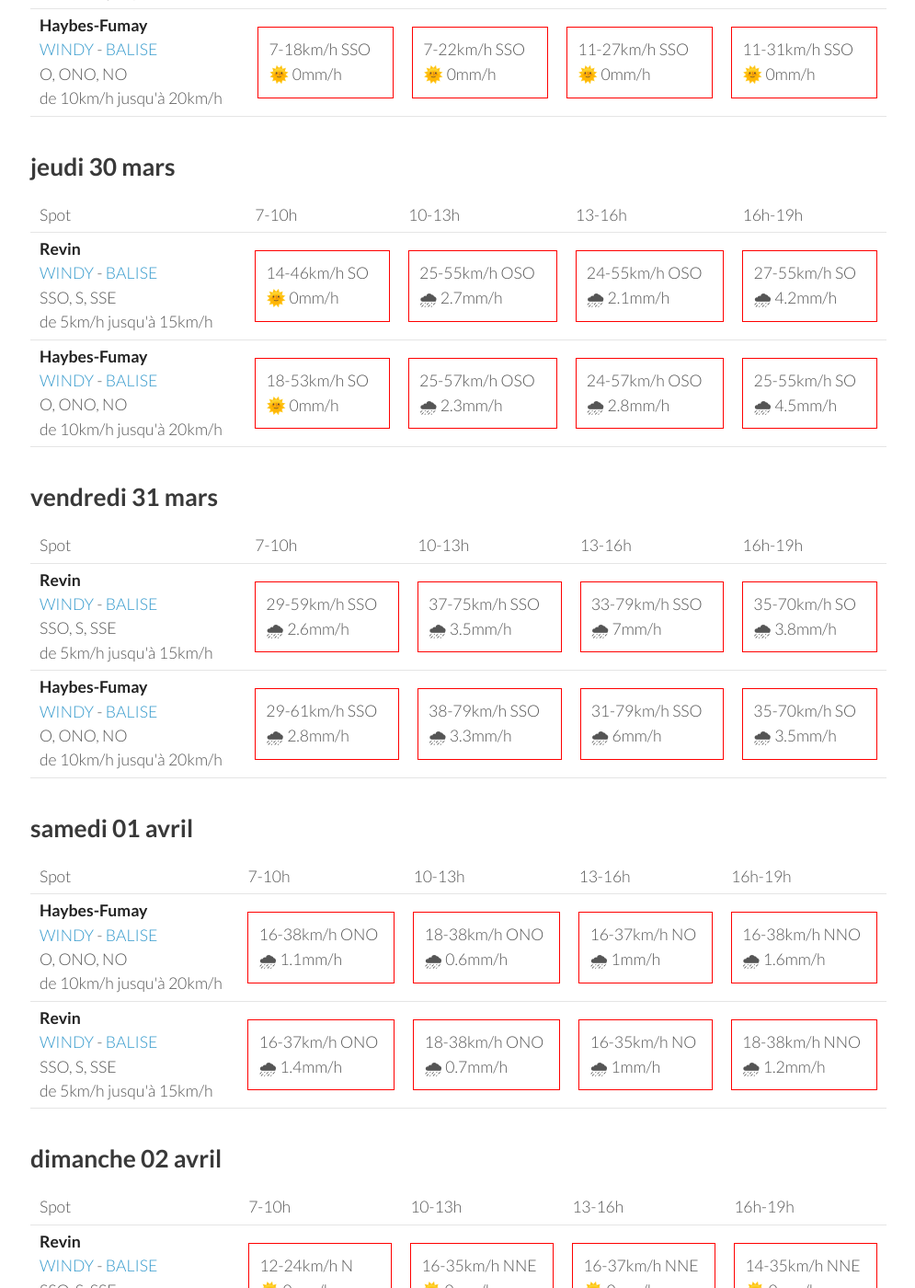
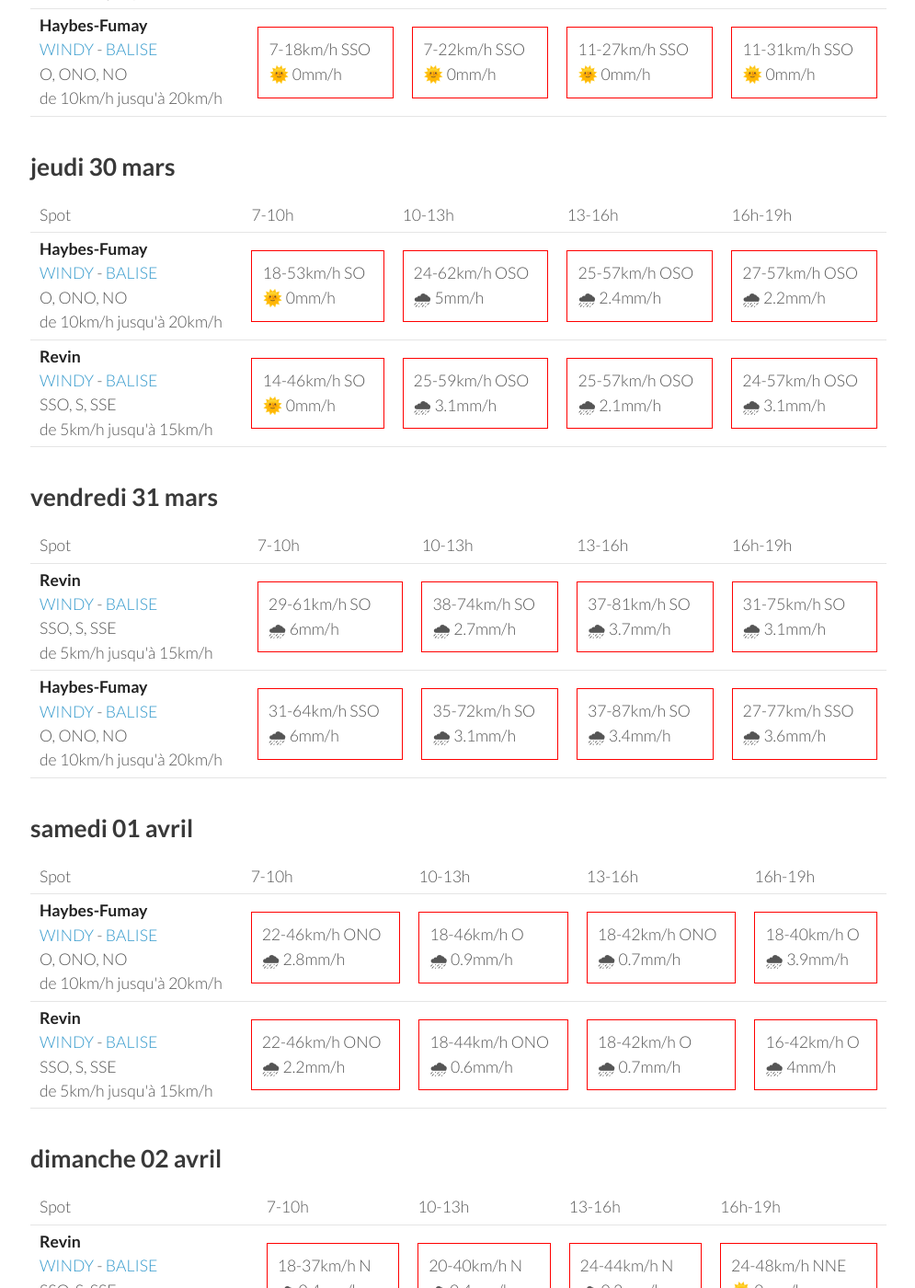
Before and after one commit to parapente-dans-le-nord/parapente-dans-le-nord.github.io, a Jekyll site: the page built from ardennes.markdown, in a window 1280 px wide and 1400 px high, scrolled down 833 px. Shown: the whole window at 92% size, without its empty margins (25-1020 px from the left). Built offline with Jekyll 4.4.1, drawn with Linux system fonts in a browser that asks for light colours; some of the changed text lies outside the part shown.

Commit message:
update index.markdown

```diff
--- a/ardennes.markdown
+++ b/ardennes.markdown
@@ -7,7 +7,7 @@ title:  "Tous les spots"
 {: .links}
 
 # Prevision Windy, modèle Arome
-page mise à jour le mardi 28 mars 19:10
+page mise à jour le mardi 28 mars 22:10
 
 ## mardi 28 mars
 
@@ -92,22 +92,22 @@ page mise à jour le mardi 28 mars 19:10
       <td>16h-19h</td>
     </tr>
 <tr>
-        <td><strong>Revin</strong><br><a href="https://windy.com/49.948/4.625?49.543,4.625,8">WINDY</a> - <span class=""><a href="http://www.balisemeteo.com/balise.php?idBalise=5019">BALISE</a> </span><br> <span class="vent-favorable">SSO, S, SSE</span><br><span class="force-vent">de 5km/h jusqu'à 15km/h</span> </td>
+        <td><strong>Haybes-Fumay</strong><br><a href="https://windy.com/49.998/4.715?49.913,4.738,10">WINDY</a> - <span class=""><a href="http://www.balisemeteo.com/balise.php?idBalise=104">BALISE</a> </span><br> <span class="vent-favorable">O, ONO, NO</span><br><span class="force-vent">de 10km/h jusqu'à 20km/h</span> </td>
 
-            <td><div class="not-flyable"><p>14-46km/h SO</p><p>🌞 0mm/h</p></div></td>
-            <td><div class="not-flyable"><p>25-55km/h OSO</p><p>🌧 2.7mm/h</p></div></td>
-            <td><div class="not-flyable"><p>24-55km/h OSO</p><p>🌧 2.1mm/h</p></div></td>
-            <td><div class="not-flyable"><p>27-55km/h SO</p><p>🌧 4.2mm/h</p></div></td>
+            <td><div class="not-flyable"><p>18-53km/h SO</p><p>🌞 0mm/h</p></div></td>
+            <td><div class="not-flyable"><p>24-62km/h OSO</p><p>🌧 5mm/h</p></div></td>
+            <td><div class="not-flyable"><p>25-57km/h OSO</p><p>🌧 2.4mm/h</p></div></td>
+            <td><div class="not-flyable"><p>27-57km/h OSO</p><p>🌧 2.2mm/h</p></div></td>
 
 
     </tr>
 <tr>
-        <td><strong>Haybes-Fumay</strong><br><a href="https://windy.com/49.998/4.715?49.913,4.738,10">WINDY</a> - <span class=""><a href="http://www.balisemeteo.com/balise.php?idBalise=104">BALISE</a> </span><br> <span class="vent-favorable">O, ONO, NO</span><br><span class="force-vent">de 10km/h jusqu'à 20km/h</span> </td>
+        <td><strong>Revin</strong><br><a href="https://windy.com/49.948/4.625?49.543,4.625,8">WINDY</a> - <span class=""><a href="http://www.balisemeteo.com/balise.php?idBalise=5019">BALISE</a> </span><br> <span class="vent-favorable">SSO, S, SSE</span><br><span class="force-vent">de 5km/h jusqu'à 15km/h</span> </td>
 
-            <td><div class="not-flyable"><p>18-53km/h SO</p><p>🌞 0mm/h</p></div></td>
-            <td><div class="not-flyable"><p>25-57km/h OSO</p><p>🌧 2.3mm/h</p></div></td>
-            <td><div class="not-flyable"><p>24-57km/h OSO</p><p>🌧 2.8mm/h</p></div></td>
-            <td><div class="not-flyable"><p>25-55km/h SO</p><p>🌧 4.5mm/h</p></div></td>
+            <td><div class="not-flyable"><p>14-46km/h SO</p><p>🌞 0mm/h</p></div></td>
+            <td><div class="not-flyable"><p>25-59km/h OSO</p><p>🌧 3.1mm/h</p></div></td>
+            <td><div class="not-flyable"><p>25-57km/h OSO</p><p>🌧 2.1mm/h</p></div></td>
+            <td><div class="not-flyable"><p>24-57km/h OSO</p><p>🌧 3.1mm/h</p></div></td>
 
 
     </tr>
@@ -130,20 +130,20 @@ page mise à jour le mardi 28 mars 19:10
 <tr>
         <td><strong>Revin</strong><br><a href="https://windy.com/49.948/4.625?49.543,4.625,8">WINDY</a> - <span class=""><a href="http://www.balisemeteo.com/balise.php?idBalise=5019">BALISE</a> </span><br> <span class="vent-favorable">SSO, S, SSE</span><br><span class="force-vent">de 5km/h jusqu'à 15km/h</span> </td>
 
-            <td><div class="not-flyable"><p>29-59km/h SSO</p><p>🌧 2.6mm/h</p></div></td>
-            <td><div class="not-flyable"><p>37-75km/h SSO</p><p>🌧 3.5mm/h</p></div></td>
-            <td><div class="not-flyable"><p>33-79km/h SSO</p><p>🌧 7mm/h</p></div></td>
-            <td><div class="not-flyable"><p>35-70km/h SO</p><p>🌧 3.8mm/h</p></div></td>
+            <td><div class="not-flyable"><p>29-61km/h SO</p><p>🌧 6mm/h</p></div></td>
+            <td><div class="not-flyable"><p>38-74km/h SO</p><p>🌧 2.7mm/h</p></div></td>
+            <td><div class="not-flyable"><p>37-81km/h SO</p><p>🌧 3.7mm/h</p></div></td>
+            <td><div class="not-flyable"><p>31-75km/h SO</p><p>🌧 3.1mm/h</p></div></td>
 
 
     </tr>
 <tr>
         <td><strong>Haybes-Fumay</strong><br><a href="https://windy.com/49.998/4.715?49.913,4.738,10">WINDY</a> - <span class=""><a href="http://www.balisemeteo.com/balise.php?idBalise=104">BALISE</a> </span><br> <span class="vent-favorable">O, ONO, NO</span><br><span class="force-vent">de 10km/h jusqu'à 20km/h</span> </td>
 
-            <td><div class="not-flyable"><p>29-61km/h SSO</p><p>🌧 2.8mm/h</p></div></td>
-            <td><div class="not-flyable"><p>38-79km/h SSO</p><p>🌧 3.3mm/h</p></div></td>
-            <td><div class="not-flyable"><p>31-79km/h SSO</p><p>🌧 6mm/h</p></div></td>
-            <td><div class="not-flyable"><p>35-70km/h SO</p><p>🌧 3.5mm/h</p></div></td>
+            <td><div class="not-flyable"><p>31-64km/h SSO</p><p>🌧 6mm/h</p></div></td>
+            <td><div class="not-flyable"><p>35-72km/h SO</p><p>🌧 3.1mm/h</p></div></td>
+            <td><div class="not-flyable"><p>37-87km/h SO</p><p>🌧 3.4mm/h</p></div></td>
+            <td><div class="not-flyable"><p>27-77km/h SSO</p><p>🌧 3.6mm/h</p></div></td>
 
 
     </tr>
@@ -166,20 +166,20 @@ page mise à jour le mardi 28 mars 19:10
 <tr>
         <td><strong>Haybes-Fumay</strong><br><a href="https://windy.com/49.998/4.715?49.913,4.738,10">WINDY</a> - <span class=""><a href="http://www.balisemeteo.com/balise.php?idBalise=104">BALISE</a> </span><br> <span class="vent-favorable">O, ONO, NO</span><br><span class="force-vent">de 10km/h jusqu'à 20km/h</span> </td>
 
-            <td><div class="not-flyable"><p>16-38km/h ONO</p><p>🌧 1.1mm/h</p></div></td>
-            <td><div class="not-flyable"><p>18-38km/h ONO</p><p>🌧 0.6mm/h</p></div></td>
-            <td><div class="not-flyable"><p>16-37km/h NO</p><p>🌧 1mm/h</p></div></td>
-            <td><div class="not-flyable"><p>16-38km/h NNO</p><p>🌧 1.6mm/h</p></div></td>
+            <td><div class="not-flyable"><p>22-46km/h ONO</p><p>🌧 2.8mm/h</p></div></td>
+            <td><div class="not-flyable"><p>18-46km/h O</p><p>🌧 0.9mm/h</p></div></td>
+            <td><div class="not-flyable"><p>18-42km/h ONO</p><p>🌧 0.7mm/h</p></div></td>
+            <td><div class="not-flyable"><p>18-40km/h O</p><p>🌧 3.9mm/h</p></div></td>
 
 
     </tr>
 <tr>
         <td><strong>Revin</strong><br><a href="https://windy.com/49.948/4.625?49.543,4.625,8">WINDY</a> - <span class=""><a href="http://www.balisemeteo.com/balise.php?idBalise=5019">BALISE</a> </span><br> <span class="vent-favorable">SSO, S, SSE</span><br><span class="force-vent">de 5km/h jusqu'à 15km/h</span> </td>
 
-            <td><div class="not-flyable"><p>16-37km/h ONO</p><p>🌧 1.4mm/h</p></div></td>
-            <td><div class="not-flyable"><p>18-38km/h ONO</p><p>🌧 0.7mm/h</p></div></td>
-            <td><div class="not-flyable"><p>16-35km/h NO</p><p>🌧 1mm/h</p></div></td>
-            <td><div class="not-flyable"><p>18-38km/h NNO</p><p>🌧 1.2mm/h</p></div></td>
+            <td><div class="not-flyable"><p>22-46km/h ONO</p><p>🌧 2.2mm/h</p></div></td>
+            <td><div class="not-flyable"><p>18-44km/h ONO</p><p>🌧 0.6mm/h</p></div></td>
+            <td><div class="not-flyable"><p>18-42km/h O</p><p>🌧 0.7mm/h</p></div></td>
+            <td><div class="not-flyable"><p>16-42km/h O</p><p>🌧 4mm/h</p></div></td>
 
 
     </tr>
@@ -202,20 +202,20 @@ page mise à jour le mardi 28 mars 19:10
 <tr>
         <td><strong>Revin</strong><br><a href="https://windy.com/49.948/4.625?49.543,4.625,8">WINDY</a> - <span class=""><a href="http://www.balisemeteo.com/balise.php?idBalise=5019">BALISE</a> </span><br> <span class="vent-favorable">SSO, S, SSE</span><br><span class="force-vent">de 5km/h jusqu'à 15km/h</span> </td>
 
-            <td><div class="not-flyable"><p>12-24km/h N</p><p>🌞 0mm/h</p></div></td>
-            <td><div class="not-flyable"><p>16-35km/h NNE</p><p>🌞 0mm/h</p></div></td>
-            <td><div class="not-flyable"><p>16-37km/h NNE</p><p>🌞 0mm/h</p></div></td>
-            <td><div class="not-flyable"><p>14-35km/h NNE</p><p>🌞 0mm/h</p></div></td>
+            <td><div class="not-flyable"><p>18-37km/h N</p><p>🌧 0.4mm/h</p></div></td>
+            <td><div class="not-flyable"><p>20-40km/h N</p><p>🌧 0.4mm/h</p></div></td>
+            <td><div class="not-flyable"><p>24-44km/h N</p><p>🌧 0.2mm/h</p></div></td>
+            <td><div class="not-flyable"><p>24-48km/h NNE</p><p>🌞 0mm/h</p></div></td>
 
 
     </tr>
 <tr>
         <td><strong>Haybes-Fumay</strong><br><a href="https://windy.com/49.998/4.715?49.913,4.738,10">WINDY</a> - <span class=""><a href="http://www.balisemeteo.com/balise.php?idBalise=104">BALISE</a> </span><br> <span class="vent-favorable">O, ONO, NO</span><br><span class="force-vent">de 10km/h jusqu'à 20km/h</span> </td>
 
-            <td><div class="not-flyable"><p>12-25km/h NNE</p><p>🌞 0mm/h</p></div></td>
-            <td><div class="not-flyable"><p>16-33km/h NNE</p><p>🌞 0mm/h</p></div></td>
-            <td><div class="not-flyable"><p>16-35km/h NNE</p><p>🌞 0mm/h</p></div></td>
-            <td><div class="not-flyable"><p>14-35km/h NNE</p><p>🌞 0mm/h</p></div></td>
+            <td><div class="not-flyable"><p>16-35km/h N</p><p>🌧 0.7mm/h</p></div></td>
+            <td><div class="not-flyable"><p>20-40km/h N</p><p>🌧 0.6mm/h</p></div></td>
+            <td><div class="not-flyable"><p>22-44km/h N</p><p>🌧 0.3mm/h</p></div></td>
+            <td><div class="not-flyable"><p>24-46km/h NNE</p><p>🌧 0.2mm/h</p></div></td>
 
 
     </tr>
```
